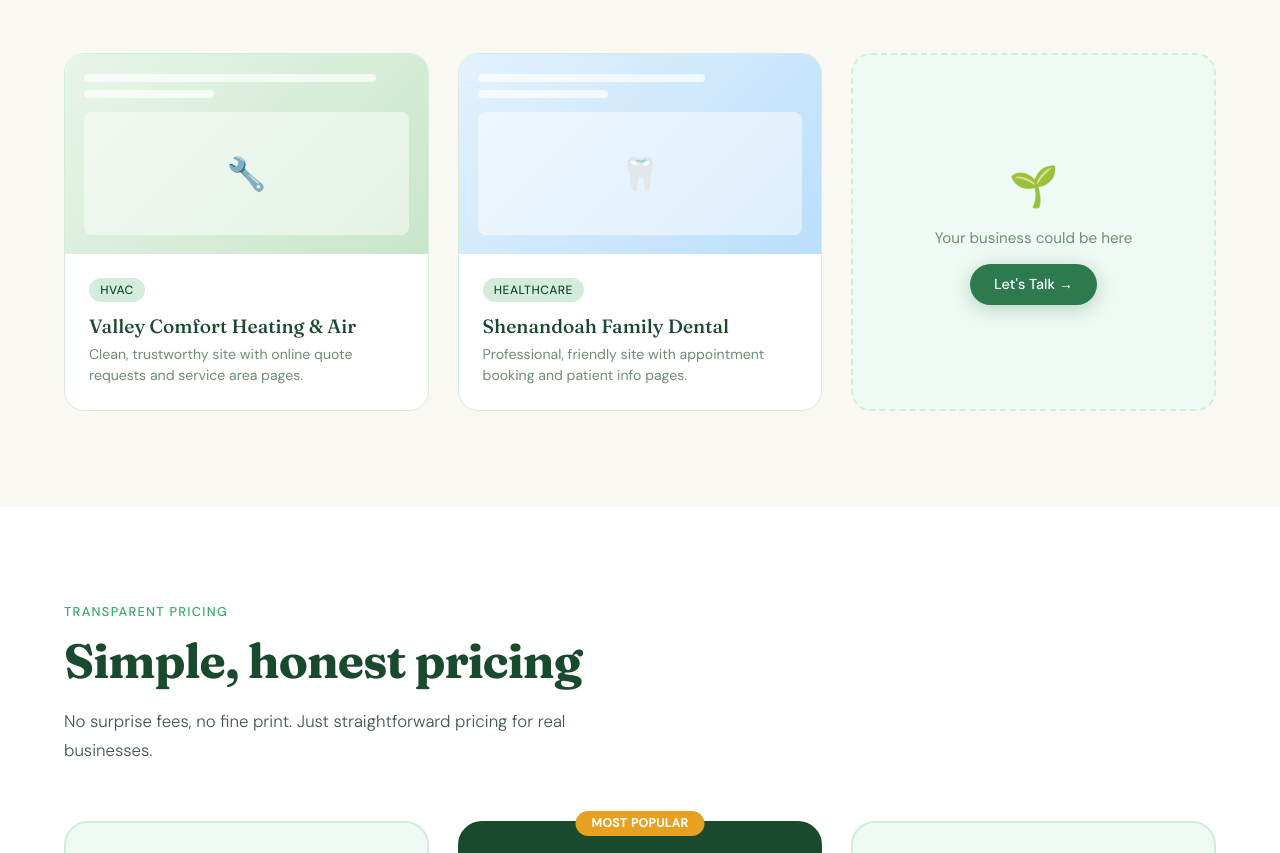
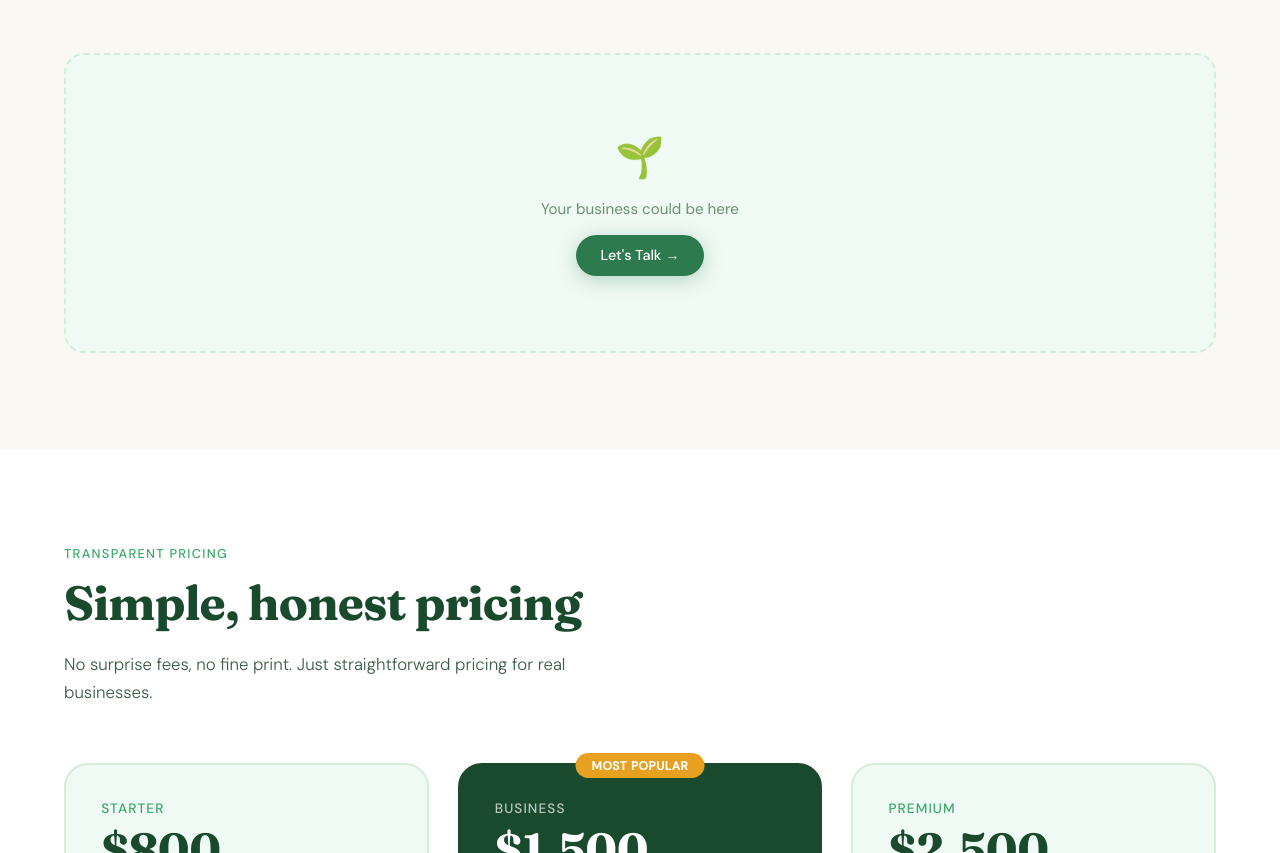
Before and after one commit to minnehanjames-hub/Kova, a plain HTML site: page index.html in a window 1280 px wide. Shown: the part 1856-2709 px from the top of the page. Drawn offline with Linux system fonts and the light colour scheme.

Commit message:
Remove portfolio cards from index.html
Removed portfolio cards for HVAC and Healthcare businesses.

```diff
--- a/index.html
+++ b/index.html
@@ -705,34 +705,6 @@
     <p class="section-sub">Every site is custom-built for the business — no cookie-cutter templates.</p>
   </div>
   <div class="portfolio-grid">
-    <div class="portfolio-card">
-      <div class="portfolio-thumb portfolio-thumb-1">
-        <div class="portfolio-mock">
-          <div class="mock-bar long"></div>
-          <div class="mock-bar short"></div>
-          <div class="mock-hero-block"><span>🔧</span></div>
-        </div>
-      </div>
-      <div class="portfolio-info">
-        <span class="portfolio-tag">HVAC</span>
-        <div class="portfolio-name">Valley Comfort Heating & Air</div>
-        <p class="portfolio-desc">Clean, trustworthy site with online quote requests and service area pages.</p>
-      </div>
-    </div>
-    <div class="portfolio-card">
-      <div class="portfolio-thumb portfolio-thumb-2">
-        <div class="portfolio-mock">
-          <div class="mock-bar mid"></div>
-          <div class="mock-bar short"></div>
-          <div class="mock-hero-block"><span>🦷</span></div>
-        </div>
-      </div>
-      <div class="portfolio-info">
-        <span class="portfolio-tag">Healthcare</span>
-        <div class="portfolio-name">Shenandoah Family Dental</div>
-        <p class="portfolio-desc">Professional, friendly site with appointment booking and patient info pages.</p>
-      </div>
-    </div>
     <div class="portfolio-coming">
       <span>🌱</span>
       <p>Your business could be here</p>
```
